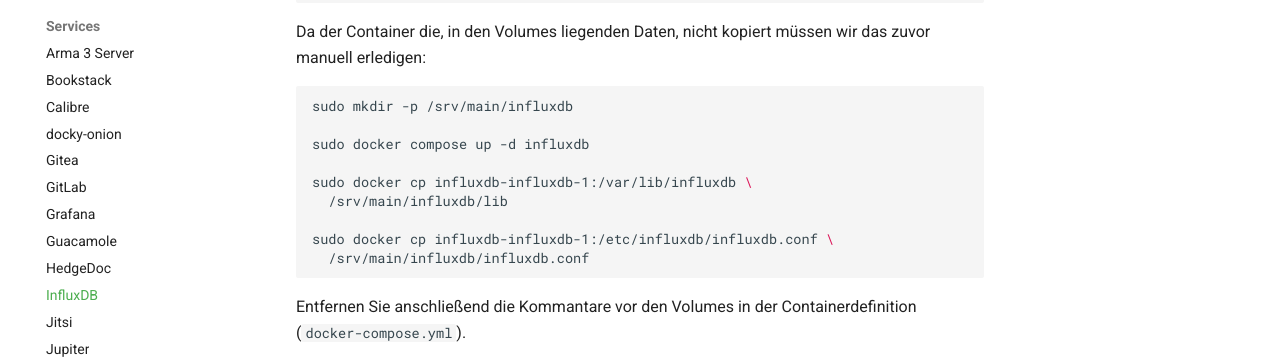
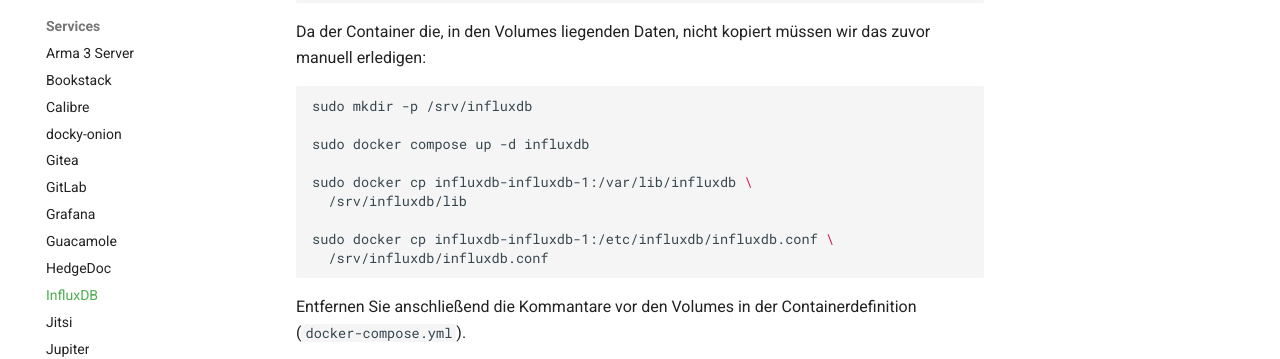
Before and after one commit to felbinger/AdminGuide, an MkDocs documentation site: the page built from docs/services/influxdb.md, in a window 1280 px wide. Shown: the part 426-785 px from the top of the page. Built offline with MkDocs 1.6.1 and Material for MkDocs 9.7.7, drawn with Linux system fonts in a browser that asks for light colours; comment, search, counter and statistics services are not loaded.

Commit message:
Update influxdb.md
fixed typo

````diff
--- a/docs/services/influxdb.md
+++ b/docs/services/influxdb.md
@@ -17,16 +17,16 @@ services:
 
 Da der Container die, in den Volumes liegenden Daten,
 nicht kopiert müssen wir das zuvor manuell erledigen:
-```shell
-sudo mkdir -p /srv/main/influxdb
+```sh
+sudo mkdir -p /srv/influxdb
 
 sudo docker compose up -d influxdb
 
 sudo docker cp influxdb-influxdb-1:/var/lib/influxdb \
-  /srv/main/influxdb/lib
+  /srv/influxdb/lib
 
 sudo docker cp influxdb-influxdb-1:/etc/influxdb/influxdb.conf \
-  /srv/main/influxdb/influxdb.conf
+  /srv/influxdb/influxdb.conf
 ```
 
 Entfernen Sie anschließend die Kommantare vor den
````
